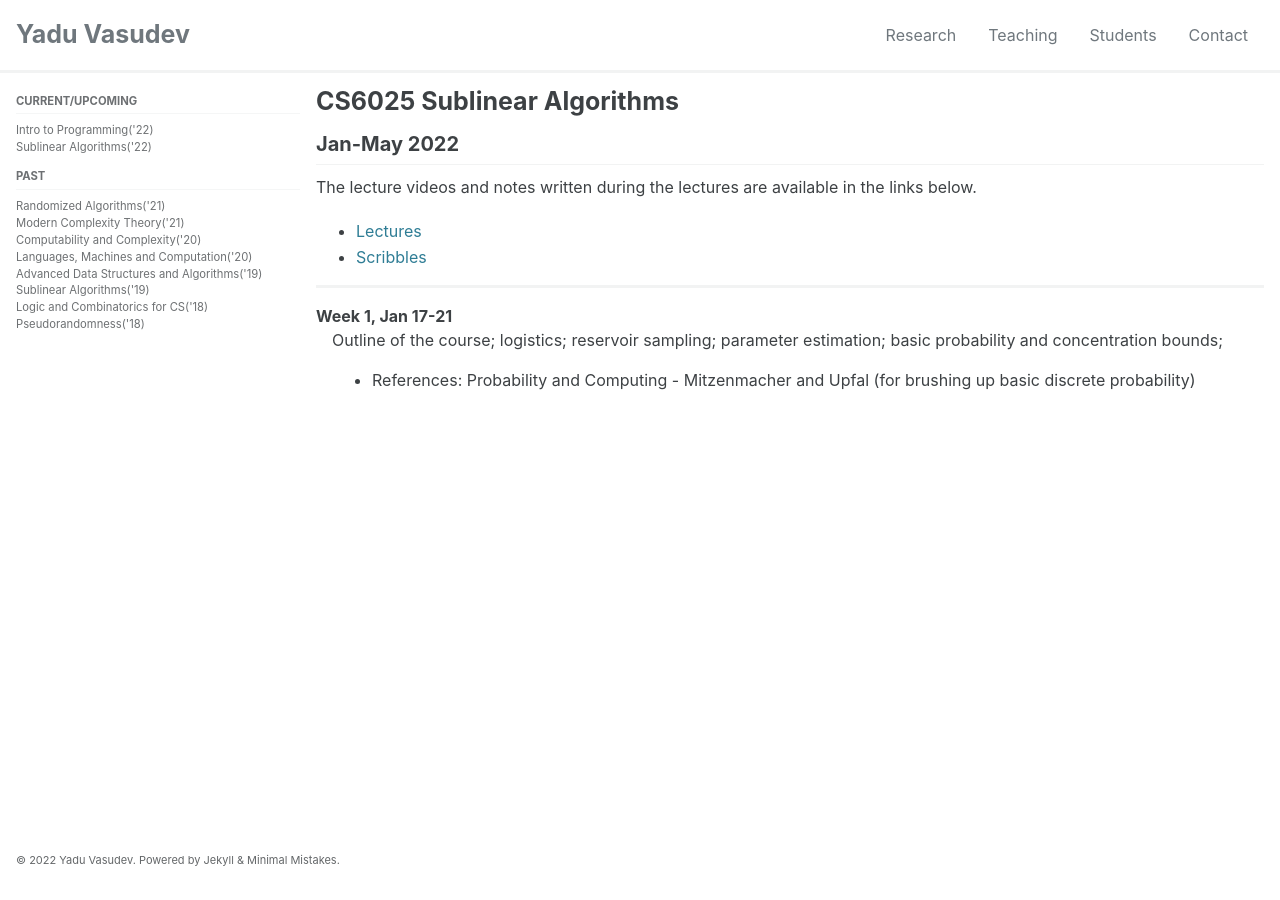
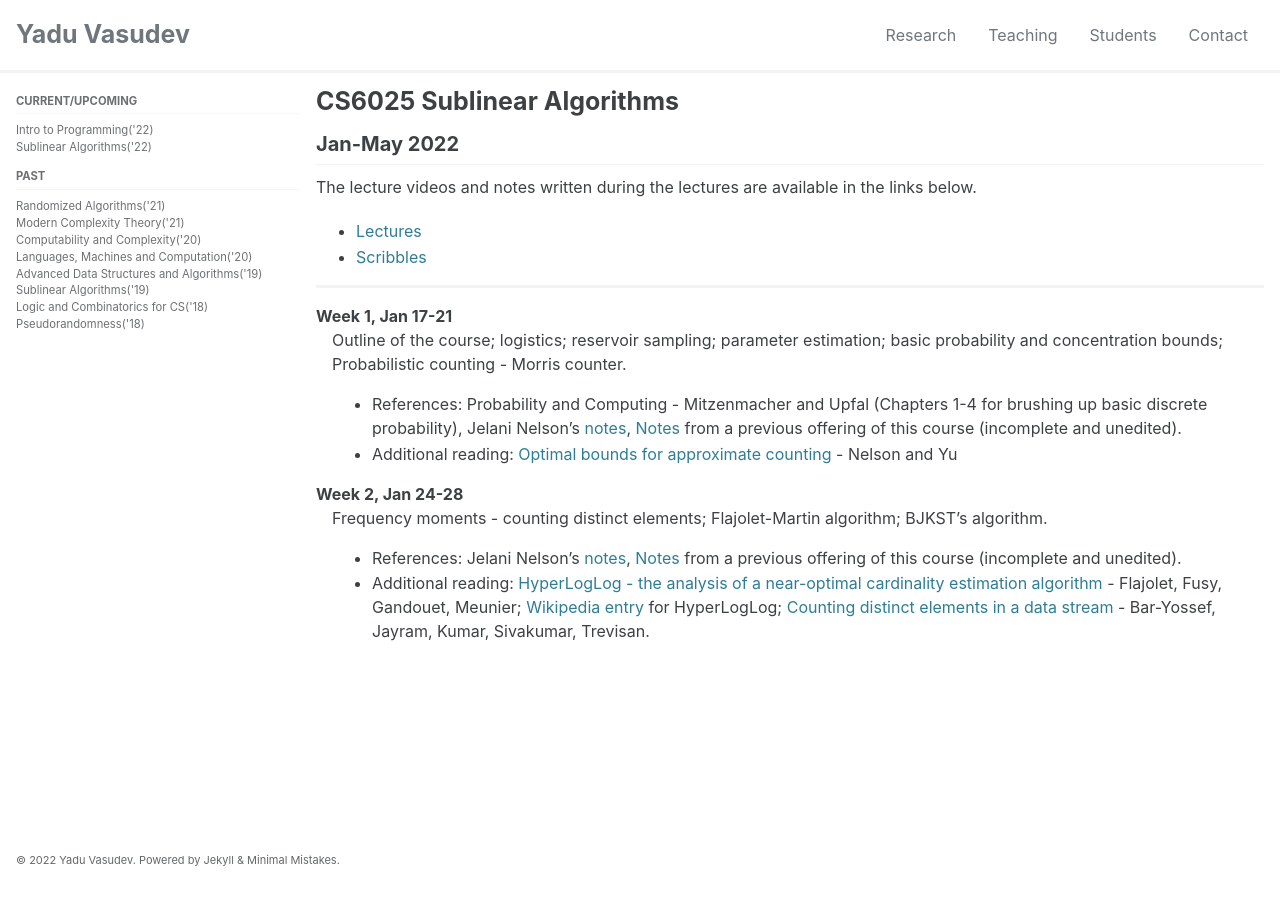
Before and after one commit to yaduvasudev/yaduvasudev.github.io, a Jekyll site: the page built from _pages/6025-22-lectures.md, in a window 1280 px wide. Built offline with Jekyll 4.4.1, drawn with Linux system fonts in a browser that asks for light colours; cached includes are drawn as plain includes.

Commit message:
Update 6025-22-lectures.md
Week1 and 2 updates with references

```diff
--- a/_pages/6025-22-lectures.md
+++ b/_pages/6025-22-lectures.md
@@ -15,5 +15,12 @@ The lecture videos and notes written during the lectures are available in the li
 
 ---
 Week 1, Jan 17-21
-: Outline of the course; logistics; reservoir sampling; parameter estimation; basic probability and concentration bounds;
-- References: Probability and Computing - Mitzenmacher and Upfal (for brushing up basic discrete probability)
+: Outline of the course; logistics; reservoir sampling; parameter estimation; basic probability and concentration bounds; Probabilistic counting - Morris counter.
+- References: Probability and Computing - Mitzenmacher and Upfal (Chapters 1-4 for brushing up basic discrete probability), Jelani Nelson's [notes](https://www.sketchingbigdata.org/fall20/lec/notes.pdf), [Notes](https://drive.google.com/file/d/1DIy1HJbasqZ6vkkQNNToWniEeGQ36F_f/view?usp=sharing) from a previous offering of this course (incomplete and unedited).
+- Additional reading: [Optimal bounds for approximate counting](https://arxiv.org/pdf/2010.02116.pdf) - Nelson and Yu
+
+Week 2, Jan 24-28
+: Frequency moments - counting distinct elements; Flajolet-Martin algorithm; BJKST's algorithm.
+- References: Jelani Nelson's [notes](https://www.sketchingbigdata.org/fall20/lec/notes.pdf), [Notes](https://drive.google.com/file/d/1DIy1HJbasqZ6vkkQNNToWniEeGQ36F_f/view?usp=sharing) from a previous offering of this course (incomplete and unedited).
+- Additional reading: [HyperLogLog - the analysis of a near-optimal
+cardinality estimation algorithm](http://algo.inria.fr/flajolet/Publications/FlFuGaMe07.pdf) - Flajolet, Fusy, Gandouet, Meunier; [Wikipedia entry](https://en.wikipedia.org/wiki/HyperLogLog) for HyperLogLog; [Counting distinct elements in a data stream](http://cs.haifa.ac.il/~ilan/randomized_algorithms/bar-yosef_jayram.pdf) - Bar-Yossef, Jayram, Kumar, Sivakumar, Trevisan.
```
